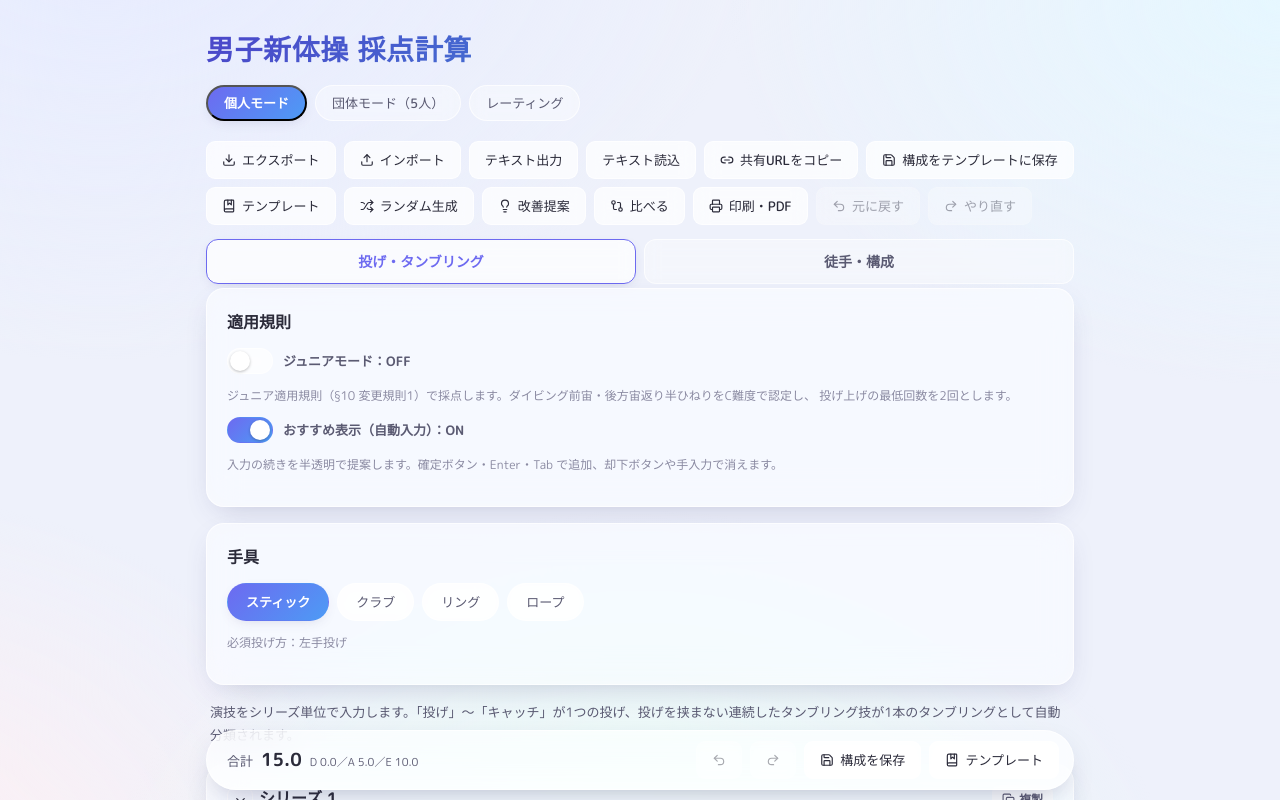
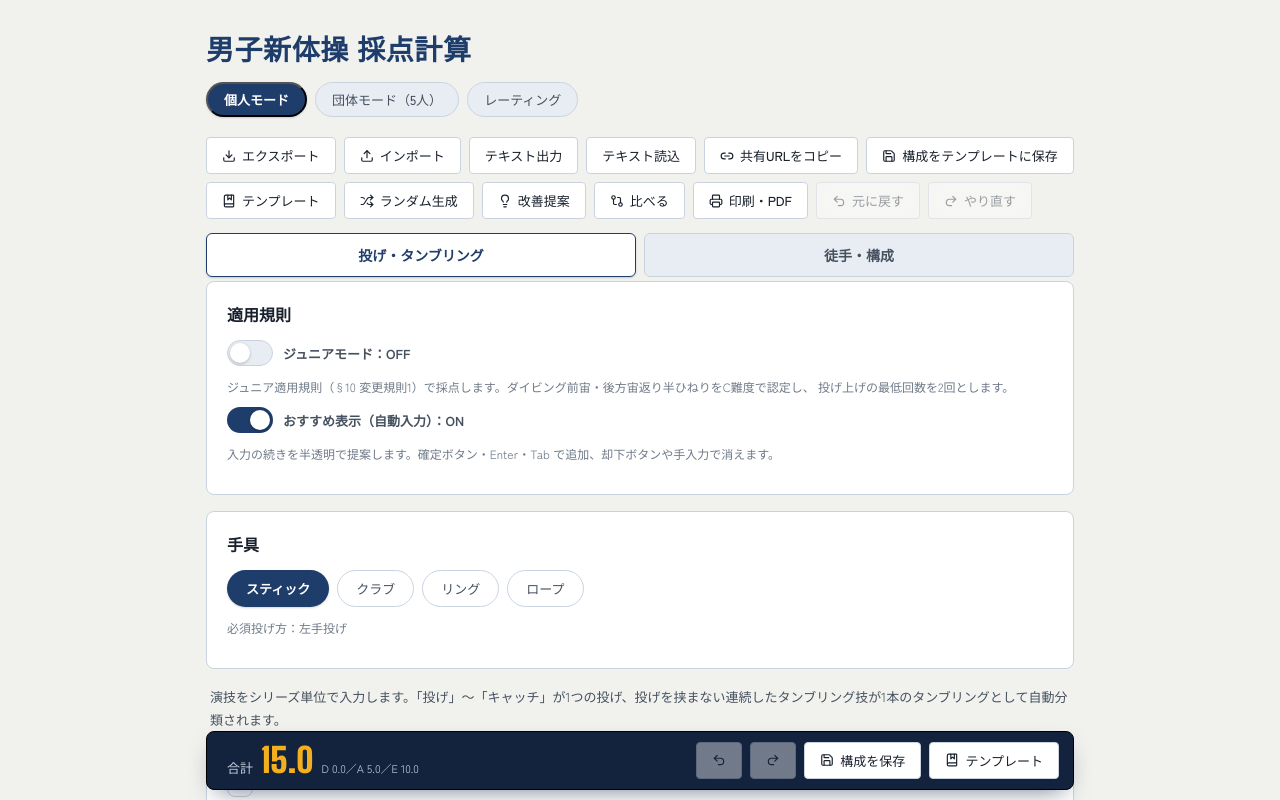
Before and after one commit to murakichi/mens-rg-scorer, a React (Vite) app: page / in a window 1280 px wide. Shown: the top 800 px of the page. Built offline with nearby package versions, Linux system fonts and the light colour scheme.

Commit message:
UI: フロア青・スコアボード調のデザインに刷新（frontend-design）
Co-Authored-By: Claude Sonnet 5.5 <noreply@anthropic.com>
Claude-Session: https://claude.ai/code/session_01A1WnsYBjLfWsejhRtVLGPh

```diff
--- a/src/index.css
+++ b/src/index.css
@@ -4,48 +4,51 @@
    - すべての視覚トークンは :root の CSS 変数に集約
    ===================================================================== */
 
-@import url("https://fonts.googleapis.com/css2?family=M+PLUS+Rounded+1c:wght@400;500;700;800&display=swap");
-
+@import url("https://fonts.googleapis.com/css2?family=Big+Shoulders+Display:wght@700;900&family=Zen+Kaku+Gothic+New:wght@400;500;700;900&display=swap");
+
+/* 床（フロア）の青・チョークの白・スコアボードの琥珀を軸にした配色 */
 :root {
-  /* パステル背景のアクセント色 */
-  --bg-1: #e7ecff; /* lavender */
-  --bg-2: #e6f7ff; /* sky      */
-  --bg-3: #eafff4; /* mint     */
-  --bg-4: #fff0f3; /* peach    */
-
-  /* ガラス面 */
-  --glass: rgba(255, 255, 255, 0.55);
-  --glass-strong: rgba(255, 255, 255, 0.72);
-  --glass-soft: rgba(255, 255, 255, 0.38);
-  --glass-border: rgba(255, 255, 255, 0.7);
-  --glass-blur: 16px;
-
-  /* プライマリ（アクセント・グラデ） */
-  --accent: #6d6af0;
-  --accent-2: #4d9bf5;
-  --accent-grad: linear-gradient(135deg, #6d6af0 0%, #4d9bf5 100%);
+  --bg-1: #f1f2ee; /* chalk */
+  --bg-2: #f1f2ee;
+  --bg-3: #f1f2ee;
+  --bg-4: #f1f2ee;
+
+  /* パネル面（ガラス調をやめ、不透明の面と細い罫線で階層を出す） */
+  --glass: #ffffff;
+  --glass-strong: #ffffff;
+  --glass-soft: #e8edf3;
+  --glass-border: #c9d3df;
+  --glass-blur: 0px;
+
+  /* プライマリ（フロアの青） */
+  --accent: #1f3d6b;
+  --accent-2: #2f5b99;
+  --accent-grad: #1f3d6b;
+  --board: #14233d; /* スコアボードの面 */
+  --board-ink: #f2b01e; /* スコアボードの数字 */
 
   /* セマンティック */
-  --teal: #0f9b78;
-  --teal-soft: rgba(120, 230, 200, 0.28);
-  --orange: #d56a36;
-  --orange-soft: rgba(255, 190, 150, 0.3);
-  --red: #d6455f;
-  --red-soft: rgba(255, 160, 175, 0.28);
-  --amber: #b6790f;
-  --amber-soft: rgba(255, 215, 130, 0.3);
+  --teal: #0f7a5f;
+  --teal-soft: rgba(15, 122, 95, 0.12);
+  --orange: #b9571f;
+  --orange-soft: rgba(185, 87, 31, 0.13);
+  --red: #b3263e;
+  --red-soft: rgba(179, 38, 62, 0.11);
+  --amber: #8f5f06;
+  --amber-soft: rgba(242, 176, 30, 0.2);
 
   /* テキスト */
-  --ink: #2b2b3a;
-  --ink-soft: #5a5a72;
-  --ink-mute: #8a8aa2;
-
-  --radius: 18px;
-  --radius-sm: 12px;
-  --radius-xs: 9px;
-  --shadow: 0 10px 30px -12px rgba(60, 60, 120, 0.28);
-  --shadow-soft: 0 4px 14px -6px rgba(60, 60, 120, 0.22);
-  --ring: 0 0 0 3px rgba(109, 106, 240, 0.25);
+  --ink: #18202c;
+  --ink-soft: #46515f;
+  --ink-mute: #6f7a88;
+
+  --radius: 8px;
+  --radius-sm: 6px;
+  --radius-xs: 4px;
+  --shadow: none;
+  --shadow-soft: 0 1px 2px rgba(20, 35, 61, 0.18);
+  --ring: 0 0 0 3px rgba(47, 91, 153, 0.35);
+  --font-num: "Big Shoulders Display", "Zen Kaku Gothic New", sans-serif;
 }
 
 * {
@@ -59,16 +62,10 @@ body {
 }
 
 body {
-  font-family: "M PLUS Rounded 1c", system-ui, sans-serif;
+  font-family: "Zen Kaku Gothic New", system-ui, sans-serif;
   color: var(--ink);
   min-height: 100vh;
-  background:
-    radial-gradient(1200px 800px at 8% -10%, var(--bg-1), transparent 55%),
-    radial-gradient(1000px 700px at 100% 0%, var(--bg-2), transparent 55%),
-    radial-gradient(1100px 900px at 50% 120%, var(--bg-3), transparent 50%),
-    radial-gradient(900px 700px at -10% 110%, var(--bg-4), transparent 55%),
-    #eef1fb;
-  background-attachment: fixed;
+  background: var(--bg-1);
   -webkit-font-smoothing: antialiased;
 }
 
@@ -84,13 +81,10 @@ body {
 }
 .title {
   font-size: 28px;
-  font-weight: 800;
+  font-weight: 900;
   letter-spacing: 0.02em;
   margin: 0 0 14px;
-  background: linear-gradient(135deg, #4b46c9, #3f86d6 60%, #1f9e86);
-  -webkit-background-clip: text;
-  background-clip: text;
-  -webkit-text-fill-color: transparent;
+  color: var(--accent);
 }
 
 .mode-wrap {
@@ -163,7 +157,7 @@ body {
   font-size: 11px;
   font-weight: 700;
   color: var(--accent);
-  background: rgba(109, 106, 240, 0.12);
+  background: rgba(31, 61, 107, 0.12);
   padding: 3px 9px;
   border-radius: 999px;
 }
@@ -224,11 +218,8 @@ body {
   -webkit-backdrop-filter: blur(var(--glass-blur)) saturate(180%);
   transition: transform 0.18s ease, box-shadow 0.18s ease;
 }
-.card:hover {
-  box-shadow: 0 16px 38px -14px rgba(60, 60, 120, 0.34);
-}
 .card-total {
-  background: linear-gradient(180deg, rgba(255, 255, 255, 0.72), rgba(244, 247, 255, 0.62));
+  border-top: 3px solid var(--accent);
 }
 
 .note {
@@ -317,7 +308,7 @@ button {
   display: inline-flex;
   align-items: center;
   gap: 6px;
-  border: 1.5px dashed rgba(109, 106, 240, 0.45);
+  border: 1.5px dashed rgba(31, 61, 107, 0.45);
   background: rgba(255, 255, 255, 0.4);
   color: var(--accent);
   border-radius: var(--radius-xs);
@@ -340,7 +331,7 @@ button {
   margin-top: 12px;
 }
 .add-btn-sm {
-  border: 1.5px dashed rgba(109, 106, 240, 0.4);
+  border: 1.5px dashed rgba(31, 61, 107, 0.4);
   background: rgba(255, 255, 255, 0.35);
   color: var(--accent);
   border-radius: var(--radius-xs);
@@ -686,7 +677,6 @@ input[type="radio"] {
   letter-spacing: 0.04em;
   margin: 16px 0 6px;
   color: var(--accent);
-  text-transform: uppercase;
 }
 .grand-row {
   display: flex;
@@ -697,14 +687,17 @@ input[type="radio"] {
   padding: 16px 18px;
   margin-top: 12px;
   border-radius: var(--radius-sm);
-  background: var(--accent-grad);
+  background: var(--board);
   color: #fff;
-  box-shadow: var(--shadow-soft);
 }
 .grand-row .grand-score {
-  font-size: 30px;
-  font-weight: 800;
+  font-family: var(--font-num);
+  font-size: 40px;
+  font-weight: 900;
+  line-height: 1;
   letter-spacing: 0.02em;
+  font-variant-numeric: tabular-nums;
+  color: var(--board-ink);
 }
 
 .hint {
@@ -894,7 +887,7 @@ input[type="radio"] {
   display: flex;
   flex-direction: column;
   gap: 12px;
-  box-shadow: 0 24px 60px -16px rgba(40, 40, 90, 0.4);
+  box-shadow: 0 24px 60px -16px rgba(20, 35, 61, 0.4);
   backdrop-filter: blur(24px) saturate(180%);
   animation: pop-in 0.2s cubic-bezier(0.2, 0.9, 0.3, 1.2);
 }
@@ -940,7 +933,7 @@ input[type="radio"] {
   margin-bottom: 12px;
 }
 .diff-badge {
-  background: rgba(109, 106, 240, 0.16);
+  background: rgba(31, 61, 107, 0.16);
   color: var(--accent);
   padding: 4px 14px;
   border-radius: 999px;
@@ -1000,7 +993,7 @@ input[type="radio"] {
   transition: background 0.16s ease;
 }
 .td-cell.in-chunk {
-  background: rgba(109, 106, 240, 0.07);
+  background: rgba(31, 61, 107, 0.07);
 }
 .empty-cell {
   display: flex;
@@ -1012,7 +1005,7 @@ input[type="radio"] {
   align-items: center;
 }
 .cell-btn {
-  border: 1.5px dashed rgba(109, 106, 240, 0.4);
+  border: 1.5px dashed rgba(31, 61, 107, 0.4);
   background: rgba(255, 255, 255, 0.4);
   color: var(--accent);
   border-radius: 8px;
@@ -1394,23 +1387,26 @@ input[type="radio"] {
   gap: 10px;
   flex-wrap: wrap;
   padding: 10px 14px;
-  border: 1px solid var(--glass-border);
-  border-radius: 999px;
-  background: var(--glass-strong);
-  backdrop-filter: blur(18px) saturate(180%);
-  box-shadow: 0 12px 30px -12px rgba(40, 40, 90, 0.35);
+  border: 1px solid #000;
+  border-radius: var(--radius);
+  background: var(--board);
+  box-shadow: 0 10px 24px -10px rgba(20, 35, 61, 0.6);
 }
 .action-bar-score {
   display: flex;
   align-items: baseline;
   gap: 8px;
   font-size: 13px;
-  color: var(--ink-soft);
+  color: #c3cddb;
   padding-left: 6px;
 }
 .action-bar-score b {
-  font-size: 18px;
-  color: var(--ink);
+  font-family: var(--font-num);
+  font-size: 34px;
+  font-weight: 900;
+  line-height: 1;
+  font-variant-numeric: tabular-nums;
+  color: var(--board-ink);
 }
 .action-bar-sub {
   font-size: 11px;
@@ -1882,9 +1878,9 @@ input[type="radio"] {
   gap: 8px;
   margin-top: 10px;
   padding: 8px 12px;
-  border: 1px dashed rgba(109, 106, 240, 0.5);
+  border: 1px dashed rgba(31, 61, 107, 0.5);
   border-radius: var(--radius-xs);
-  background: rgba(109, 106, 240, 0.08);
+  background: rgba(31, 61, 107, 0.08);
   font-size: 13px;
 }
 .auto-input-bar .auto-input-text {
```
Also changed, not shown: work-logs/2026-10-22-frontend-design.md (added, +32 -0 lines).
